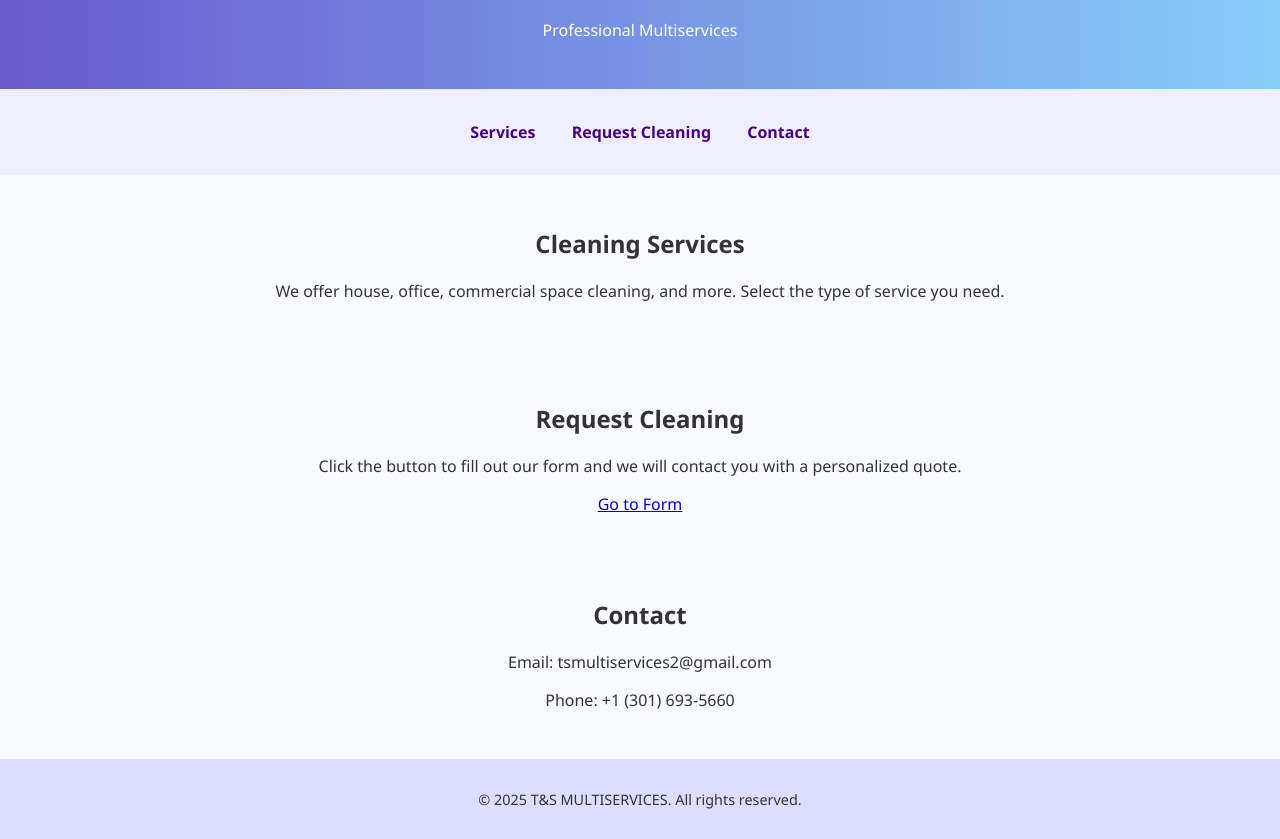
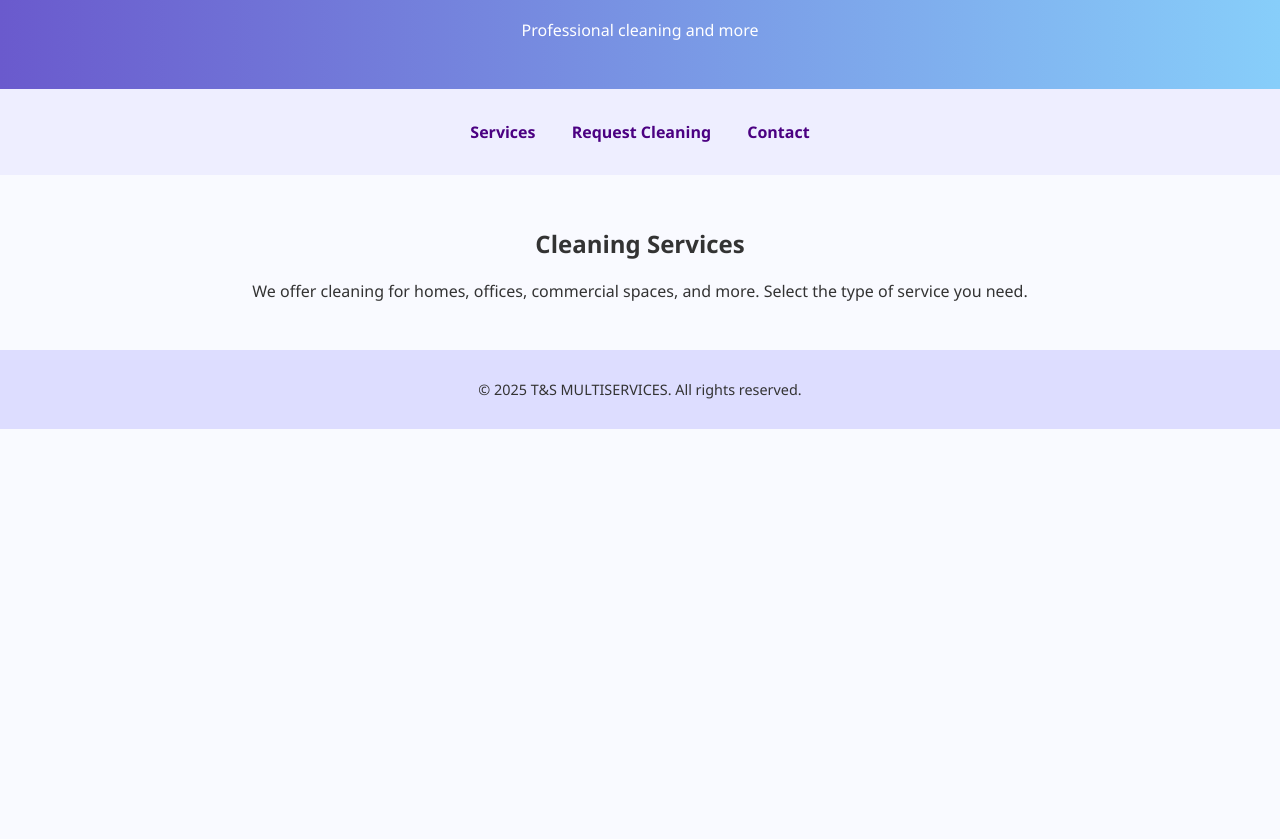
Before and after one commit to tsmultiservices/tsmultiservices, a plain HTML site: page index.html in a window 1280 px wide. Shown: the part 99-938 px from the top of the page. After the commit the page ends 800 px from the top, so only its background shows below. Drawn offline with Linux system fonts and the light colour scheme.

Commit message:
Add files via upload

```diff
--- a/index.html
+++ b/index.html
@@ -5,40 +5,75 @@
   <meta name="viewport" content="width=device-width, initial-scale=1.0"/>
   <title>T&S MULTISERVICES</title>
   <link rel="stylesheet" href="style.css" />
+  <style>
+    .content-section {
+      display: none;
+      padding: 2rem;
+      text-align: center;
+    }
+
+    .active {
+      display: block;
+    }
+
+    .button {
+      display: inline-block;
+      background-color: #6a5acd;
+      color: white;
+      padding: 1rem 2rem;
+      text-decoration: none;
+      border-radius: 10px;
+      margin-top: 1rem;
+    }
+
+    .button:hover {
+      background-color: #5a4bbb;
+    }
+  </style>
 </head>
 <body>
   <header>
     <h1>T&S MULTISERVICES</h1>
-    <p>Professional Multiservices</p>
+    <p>Professional cleaning and more</p>
   </header>
 
   <nav>
     <ul>
-      <li><a href="#services">Services</a></li>
-      <li><a href="#request">Request Cleaning</a></li>
-      <li><a href="#contact">Contact</a></li>
+      <li><a href="#" onclick="showSection('services')">Services</a></li>
+      <li><a href="#" onclick="showSection('form')">Request Cleaning</a></li>
+      <li><a href="#" onclick="showSection('contact')">Contact</a></li>
     </ul>
   </nav>
 
-  <section id="services">
+  <main>
+    <section id="services" class="content-section active">
       <h2>Cleaning Services</h2>
-    <p>We offer house, office, commercial space cleaning, and more. Select the type of service you need.</p>
+      <p>We offer cleaning for homes, offices, commercial spaces, and more. Select the type of service you need.</p>
     </section>
 
-  <section id="request">
+    <section id="form" class="content-section">
       <h2>Request Cleaning</h2>
-    <p>Click the button to fill out our form and we will contact you with a personalized quote.</p>
-    <a href="https://forms.gle/U1fg77gG7jWZvJJz5" class="boton">Go to Form</a>
+      <p>Click the button below to complete our form. We will contact you with a personalized quote.</p>
+      <a href="https://forms.gle/your-form-link" target="_blank" class="button">Go to the form</a>
     </section>
 
-  <section id="contact">
+    <section id="contact" class="content-section">
       <h2>Contact</h2>
-    <p>Email: tsmultiservices2@gmail.com</p>
-    <p>Phone: +1 (301) 693-5660</p>
+      <p>Email: ts.multiservices@email.com</p>
+      <p>Phone: +504 9999-9999</p>
     </section>
+  </main>
 
   <footer>
     <p>&copy; 2025 T&S MULTISERVICES. All rights reserved.</p>
   </footer>
+
+  <script>
+    function showSection(id) {
+      const sections = document.querySelectorAll('.content-section');
+      sections.forEach(section => section.classList.remove('active'));
+      document.getElementById(id).classList.add('active');
+    }
+  </script>
 </body>
 </html>
```
Lines whose indentation alone changed are shown as unchanged.
